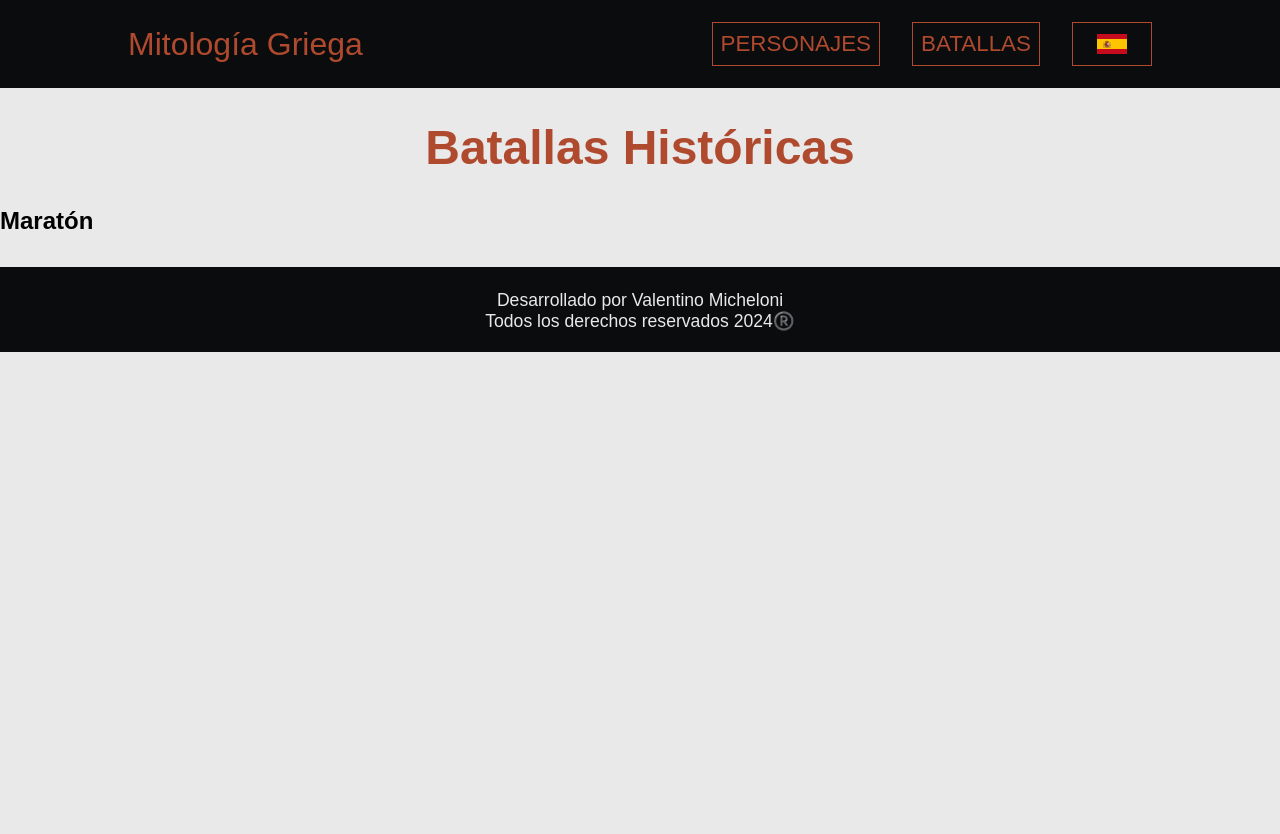
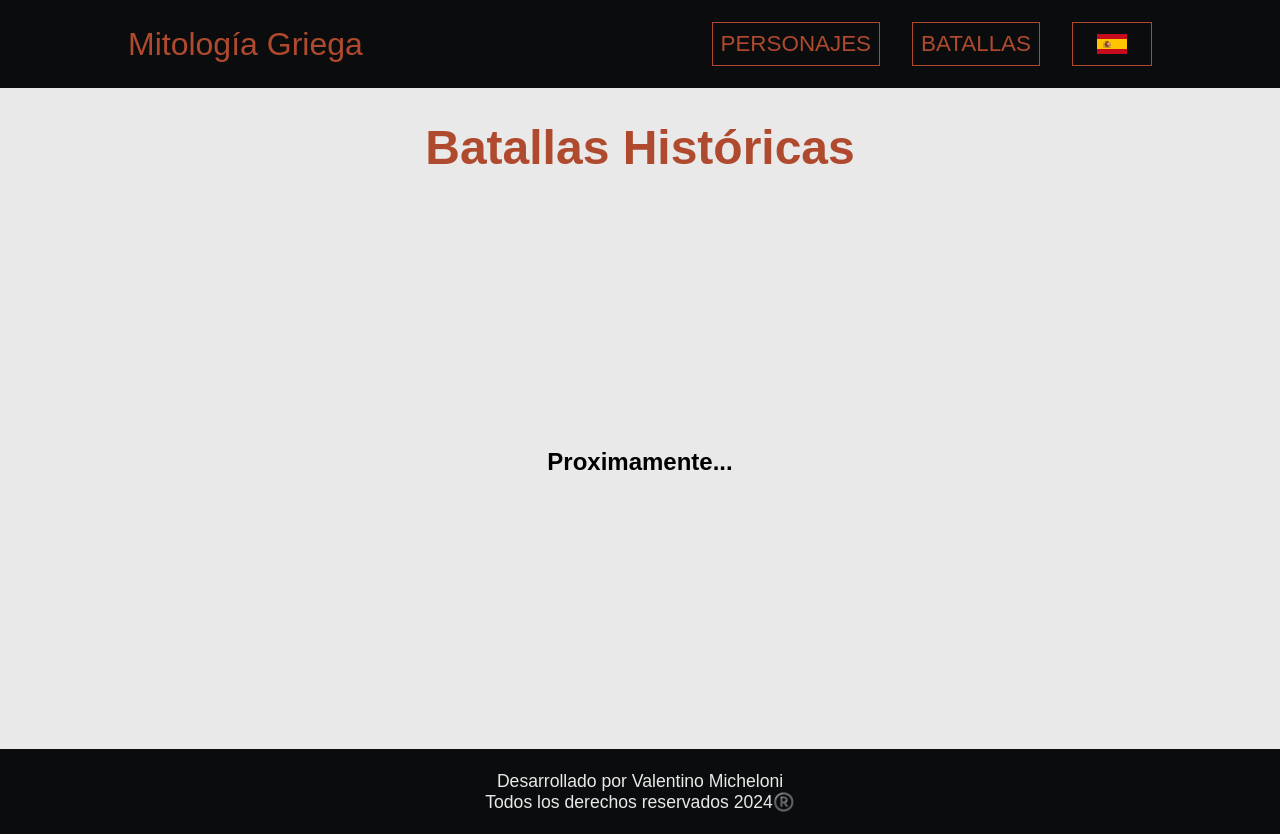
Before and after one commit to upon-X/GreekMythology, a React (Vite) app: page /battles in a window 1280 px wide. Before the commit the page ends 800 px from the top, so only its background shows below. Built offline with nearby package versions, Linux system fonts and the light colour scheme; a web font is replaced by a local one.

Commit message:
coming soon component

```diff
--- a/src/components/Battles/Battles.jsx
+++ b/src/components/Battles/Battles.jsx
@@ -1,6 +1,7 @@
+import { ComingSoon } from "../ComingSoon/ComingSoon";
 import { useLanguage } from "../LanguageChange";
 import styles from "./Battles.module.css";
-import { EveryBattle } from "./EveryBattle";
+// import { EveryBattle } from "./EveryBattle";
 
 export default function Battles() {
   const { language } = useLanguage();
@@ -9,9 +10,10 @@ export default function Battles() {
       <h1 className={styles.title_charac}>
         {language === "español" ? "Batallas Históricas" : "Historical Battles"}
       </h1>
-      <section>
+      {/* <section>
         <EveryBattle />
-      </section>
+      </section> */}
+      <ComingSoon />
     </div>
   );
 }
--- /dev/null
+++ b/src/components/ComingSoon/ComingSoon.jsx
@@ -0,0 +1,10 @@
+import { useLanguage } from "../LanguageChange";
+import styles from "./ComingSoon.module.css";
+export const ComingSoon = () => {
+  const { language } = useLanguage();
+  return (
+    <div className={styles.main_div}>
+      <h2>{language === "español" ? "Proximamente..." : "Coming Soon..."}</h2>
+    </div>
+  );
+};
--- /dev/null
+++ b/src/components/ComingSoon/ComingSoon.module.css
@@ -0,0 +1,6 @@
+.main_div {
+  display: flex;
+  justify-content: center;
+  align-items: center;
+  height: 63.7vh;
+}
```
